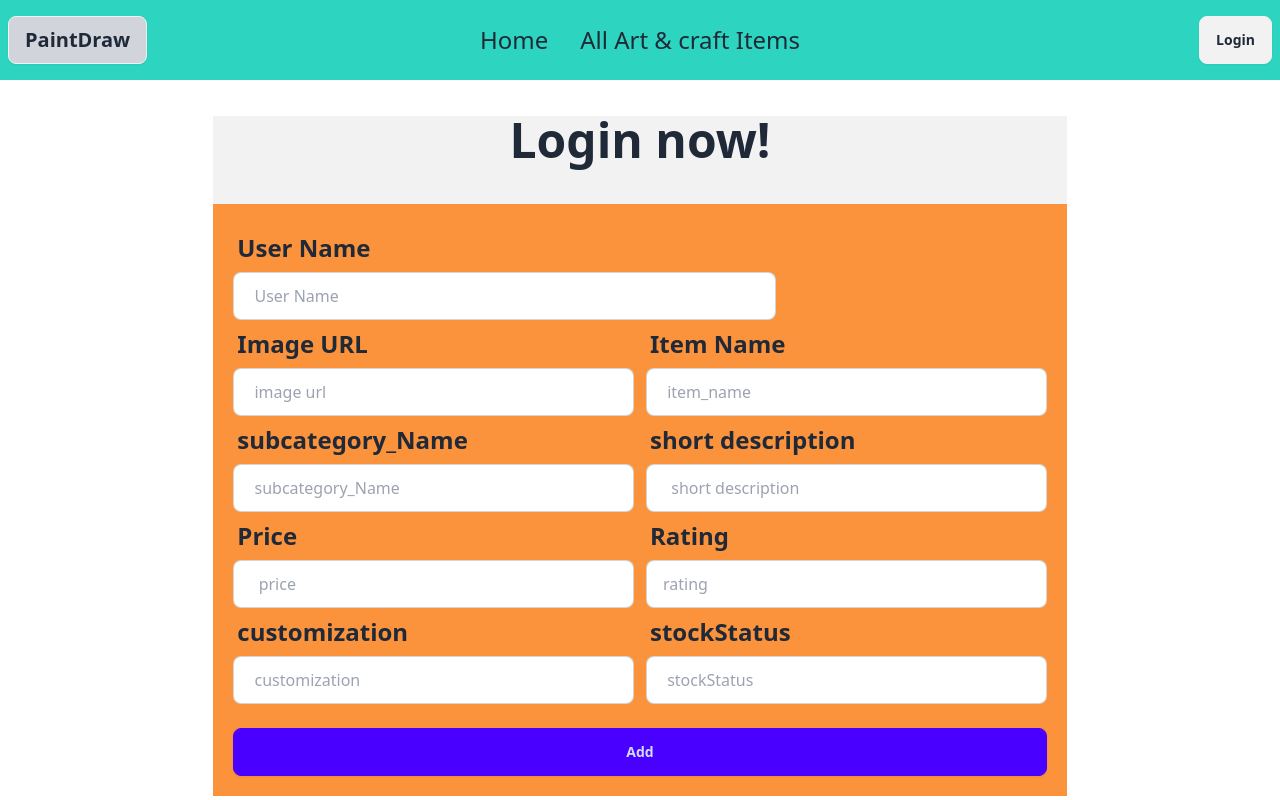
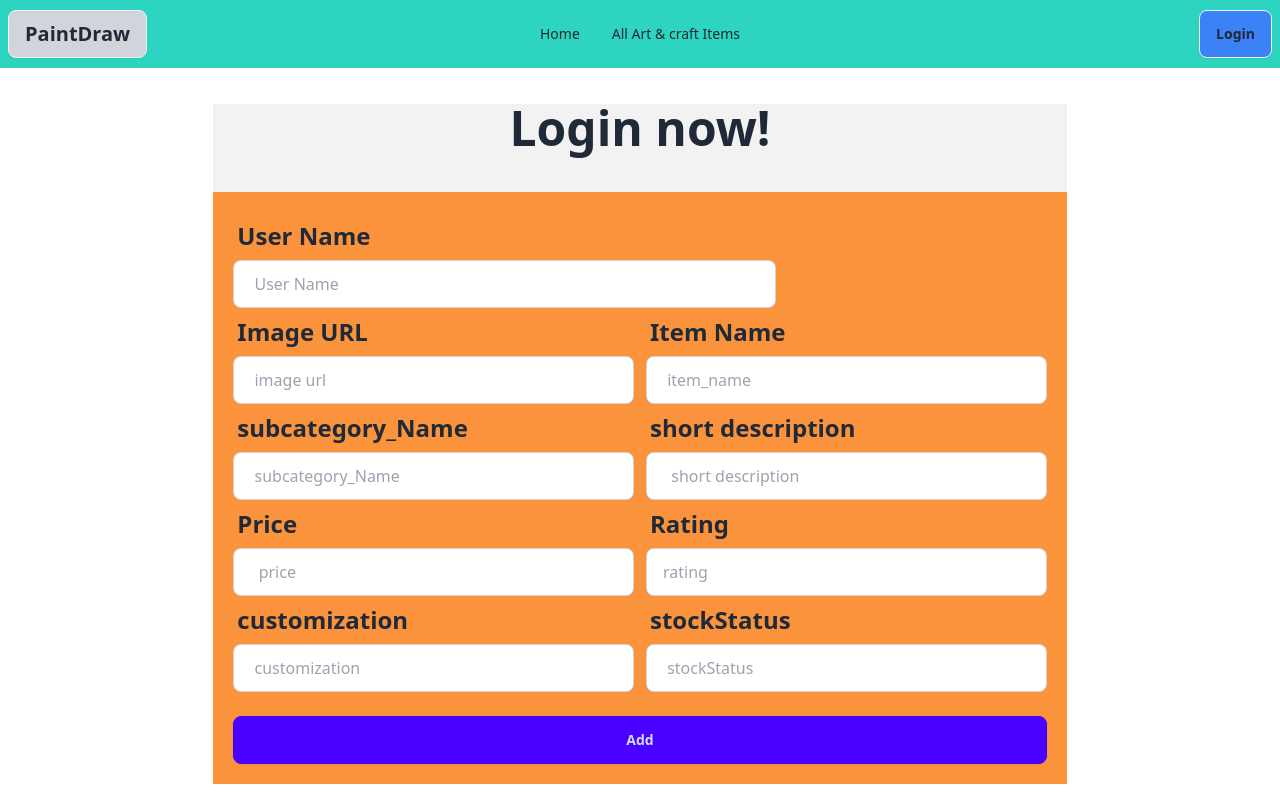
Before and after one commit to AtiqurRahmanAtik/Painting-and-Drawing-Client, a React (Vite) app: page /addcraft in a window 1280 px wide. Shown: the top 800 px of the page. Built offline with nearby package versions, Linux system fonts and the light colour scheme; no server answers.

Commit message:
some navbar color change

```diff
--- a/src/Component/AllArtCraft/AllArtCraft.jsx
+++ b/src/Component/AllArtCraft/AllArtCraft.jsx
@@ -8,19 +8,19 @@ const AllArtCraft = () => {
 
     return (
         <div className="my-11">
-            <h1 className="text-3xl font-bold text-center">allArtCraft</h1>
+            <h1 className="text-3xl font-bold text-center">AllArtCraft</h1>
 
 
             <div className="overflow-x-auto">
   <table className="table table-xs">
     <thead className="text-2xl font-bold text-black">
       <tr>
-        <th></th>
         <th>Name</th>
         <th>Item Name</th>
         <th>StockStatus</th>
-        <th> Price</th>
-        <th>Details</th>
+        <th>Price</th>
+        <th> Details</th>
+        <th></th>
 
       </tr>
     </thead>
--- a/src/Component/NavigationBar/NavigationBar.jsx
+++ b/src/Component/NavigationBar/NavigationBar.jsx
@@ -18,19 +18,19 @@ const NavigationBar = () => {
 
     const Links = <>
 
-    <NavLink to='/'> <li><a className="text-2xl font-normal"> Home</a></li> </NavLink>
+    <NavLink to='/'> <li><a className=" font-normal"> Home</a></li> </NavLink>
 
-   <NavLink to='/allArtCraft'> <li><a className="text-2xl font-normal">All Art & craft Items</a></li> </NavLink>
+   <NavLink to='/allArtCraft'> <li><a className=" font-normal">All Art & craft Items</a></li> </NavLink>
 
    {
-      user &&   <NavLink to='/addcraft'> <li><a className="text-2xl font-normal"> AddCraft</a></li> </NavLink>
+      user &&   <NavLink to='/addcraft'> <li><a className=" font-normal"> AddCraft</a></li> </NavLink>
 
    }
 
 
    {
      user &&
-     <NavLink to='/myArtCraft/'> <li><a className="text-2xl font-normal"> MyArt&CraftList</a></li> </NavLink>
+     <NavLink to='/myArtCraft/'> <li><a className=" font-normal"> MyArt&CraftList</a></li> </NavLink>
    }
 
 
@@ -82,13 +82,13 @@ const NavigationBar = () => {
          <img className="w-11 rounded-full" src={user?.photoURL || {photo}} alt="" />
 </div>
 
-         <button onClick={handleSingOut} className="btn">Sing Out</button>
+         <button onClick={handleSingOut} className="btn bg-blue-500">Sing Out</button>
 
 
       </div> :
 
       <Link to='/login'>
-      <button  className="btn">Login</button>
+      <button  className="btn bg-blue-500">Login</button>
       </Link>
 
 
```
